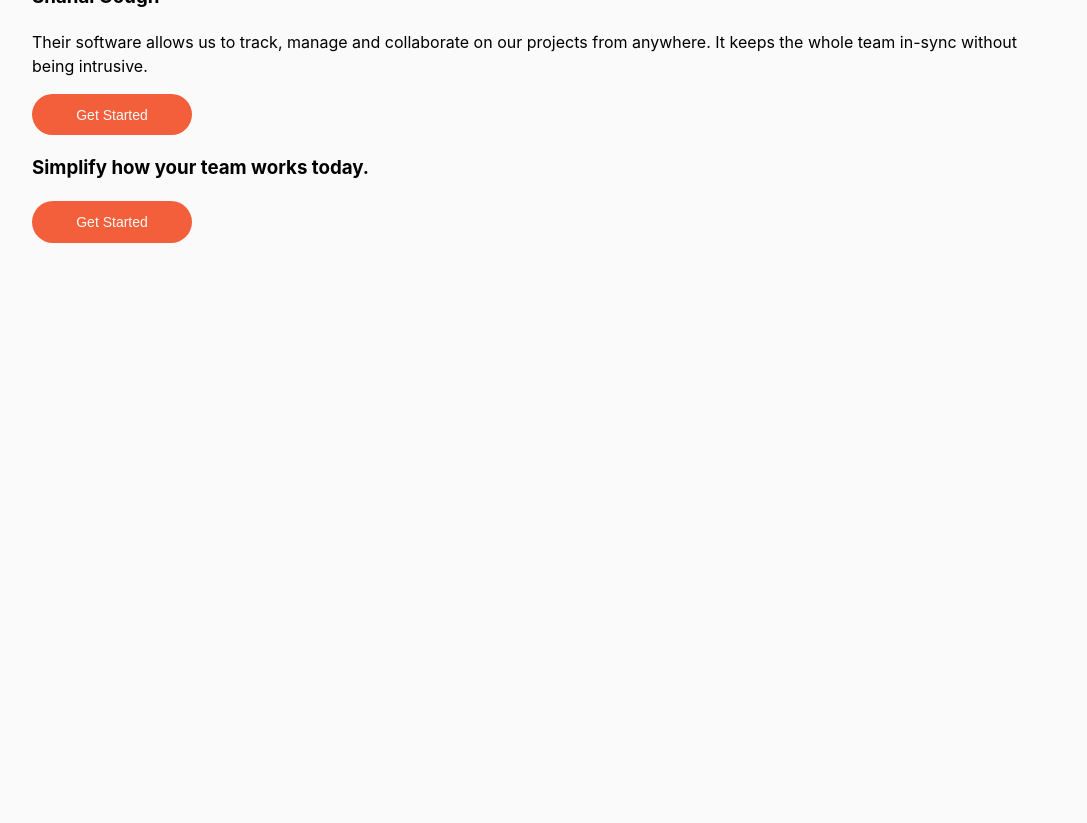
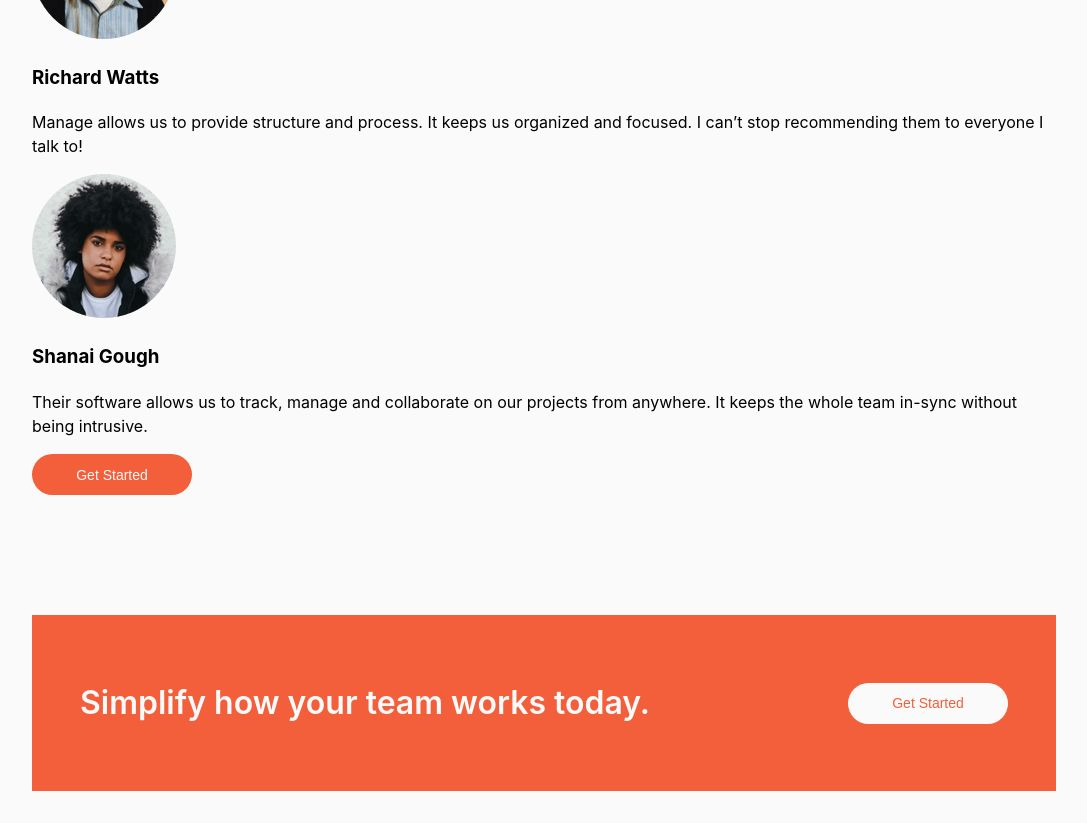
Before and after one commit to wolfgunblood/manage-landing-page, a React (Vite) app: page / in a window 1280 px wide. Shown: the part 2040-2863 px from the top of the page, without its empty margins (96-1183 px from the left). Before the commit the page ends 2315 px from the top, so only its background shows below. Built offline with nearby package versions, Linux system fonts and the light colour scheme.

Commit message:
Styled Contact Component

```diff
--- a/src/App.scss
+++ b/src/App.scss
@@ -3,6 +3,6 @@
     // width: 100vw;
     display: flex;
     flex-direction: column;
-
+    gap: 120px;
 
 }
--- a/src/components/Contact/Contact.jsx
+++ b/src/components/Contact/Contact.jsx
@@ -1,11 +1,12 @@
 import React from 'react'
-import GetStarted from '../GetStarted/GetStarted'
+import GetStarted from '../GetStarted/GetStarted';
+import "./Contact.scss"
 
 const Contact = () => {
   return (
-    <div className='coontact-container'>
+    <div className='contact-container'>
         <h3 className='contact-title'> Simplify how your team works today.</h3>
-        <GetStarted />
+        <button className='custom-button'>Get Started</button>
     </div>
   )
 }
--- a/src/components/Contact/Contact.scss
+++ b/src/components/Contact/Contact.scss
@@ -0,0 +1,26 @@
+.contact-container{
+    padding: 4rem 3rem;
+    display: flex;
+    justify-content: space-between;
+    align-items: center;
+    background-color: hsl(12, 88%, 59%);
+    .contact-title{
+        color: hsl(0, 0%, 98%);
+        font-size: 32px;
+        font-weight: 600;
+        margin: 0;
+    }
+    .custom-button{
+        width: 160px;
+        padding: 0.8rem 1.5rem;
+        font-size: 14px;
+        font-weight: 400;
+
+        border: none;
+        outline: none;
+        color: hsl(12, 88%, 59%);
+        background-color: hsl(0, 0%, 98%);
+        border-radius: 50px;
+
+    }
+}
```
